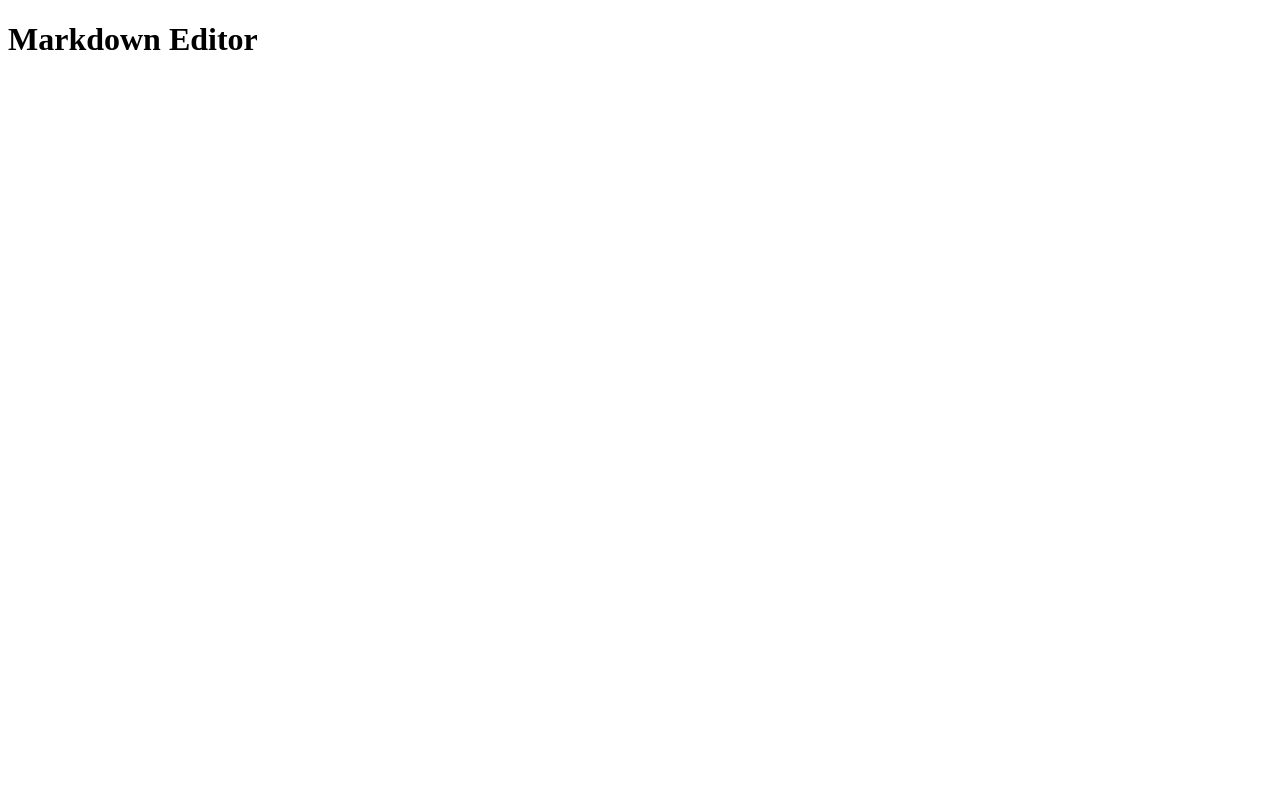
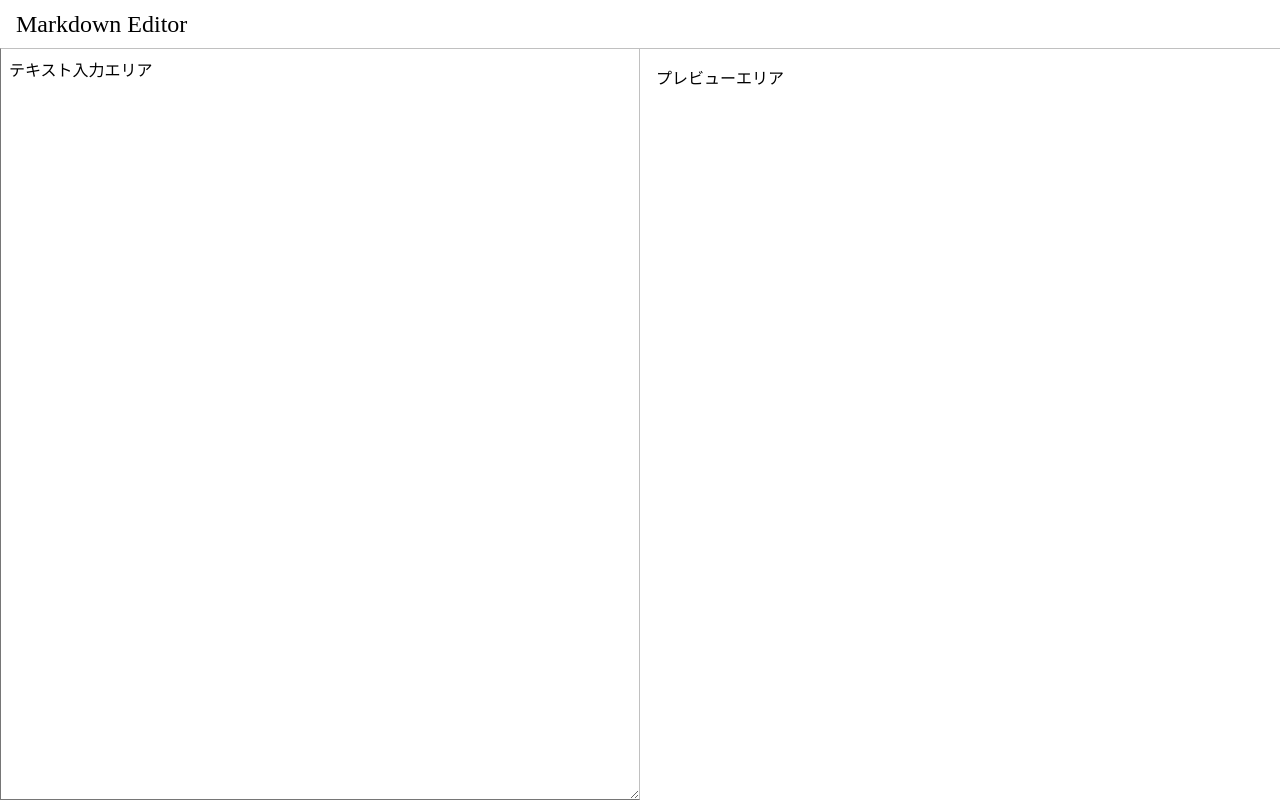
Before and after one commit to t-aburasoba/ts-markdown, a React app: page / in a window 1280 px wide. Built offline with nearby package versions, Linux system fonts and the light colour scheme.

Commit message:
add editor

```diff
--- a/package.json
+++ b/package.json
@@ -8,8 +8,10 @@
   "dependencies": {
     "@types/react": "^17.0.45",
     "@types/react-dom": "^17.0.16",
+    "@types/styled-components": "^5.1.25",
     "react": "^17.0.2",
     "react-dom": "^17.0.2",
+    "styled-components": "^5.3.5",
     "ts-loader": "^9.3.0",
     "typescript": "^4.6.4",
     "webpack": "^5.72.1",
--- a/src/index.tsx
+++ b/src/index.tsx
@@ -1,6 +1,20 @@
-import * as React from 'react'
-import { render } from 'react-dom'
+import * as React from "react";
+import { render } from "react-dom";
+import styled from "styled-components";
+import { createGlobalStyle } from "styled-components";
+import { Editor } from "./pages/editor";
 
-const Main = (<h1>Markdown Editor</h1>)
+const GlobalStyle = createGlobalStyle`
+  body * {
+    box-sizing: border-box;
+  }
+`;
 
-render(Main, document.getElementById('app'))
+const Main = (
+    <>
+        <GlobalStyle />
+        <Editor />
+    </>
+);
+
+render(Main, document.getElementById("app"));
--- /dev/null
+++ b/src/pages/editor.tsx
@@ -0,0 +1,56 @@
+import * as React from "react";
+import styled from "styled-components";
+
+const Header = styled.header`
+    font-size: 1.5rem;
+    height: 2rem;
+    left: 0;
+    line-height: 2rem;
+    padding: 0.5rem 1rem;
+    position: fixed;
+    right: 0;
+    top: 0;
+`;
+
+const Wrapper = styled.div`
+    bottom: 0;
+    left: 0;
+    position: fixed;
+    right: 0;
+    top: 3rem;
+`;
+
+const TextArea = styled.textarea`
+    border-right: 1px solid silver;
+    border-top: 1px solid silver;
+    bottom: 0;
+    font-size: 1rem;
+    left: 0;
+    padding: 0.5rem;
+    position: absolute;
+    top: 0;
+    width: 50vw;
+`;
+
+const Preview = styled.div`
+    border-top: 1px solid silver;
+    bottom: 0;
+    overflow-y: scroll;
+    padding: 1rem;
+    position: absolute;
+    right: 0;
+    top: 0;
+    width: 50vw;
+`;
+
+export const Editor: React.FC = () => {
+    return (
+        <>
+            <Header>Markdown Editor</Header>
+            <Wrapper>
+                <TextArea value="テキスト入力エリア" />
+                <Preview>プレビューエリア</Preview>
+            </Wrapper>
+        </>
+    );
+};
--- a/webpack.config.js
+++ b/webpack.config.js
@@ -12,7 +12,7 @@
       ],
     },
     resolve: {
-      extensions: ['.js','.ts','tsx'],
+      extensions: ['.js','.ts','.tsx'],
     },
   output: {
     path: path.resolve(__dirname, 'dist'),
```
Also changed, not shown: 1 other file (tests, documents, lock files or other folders).
